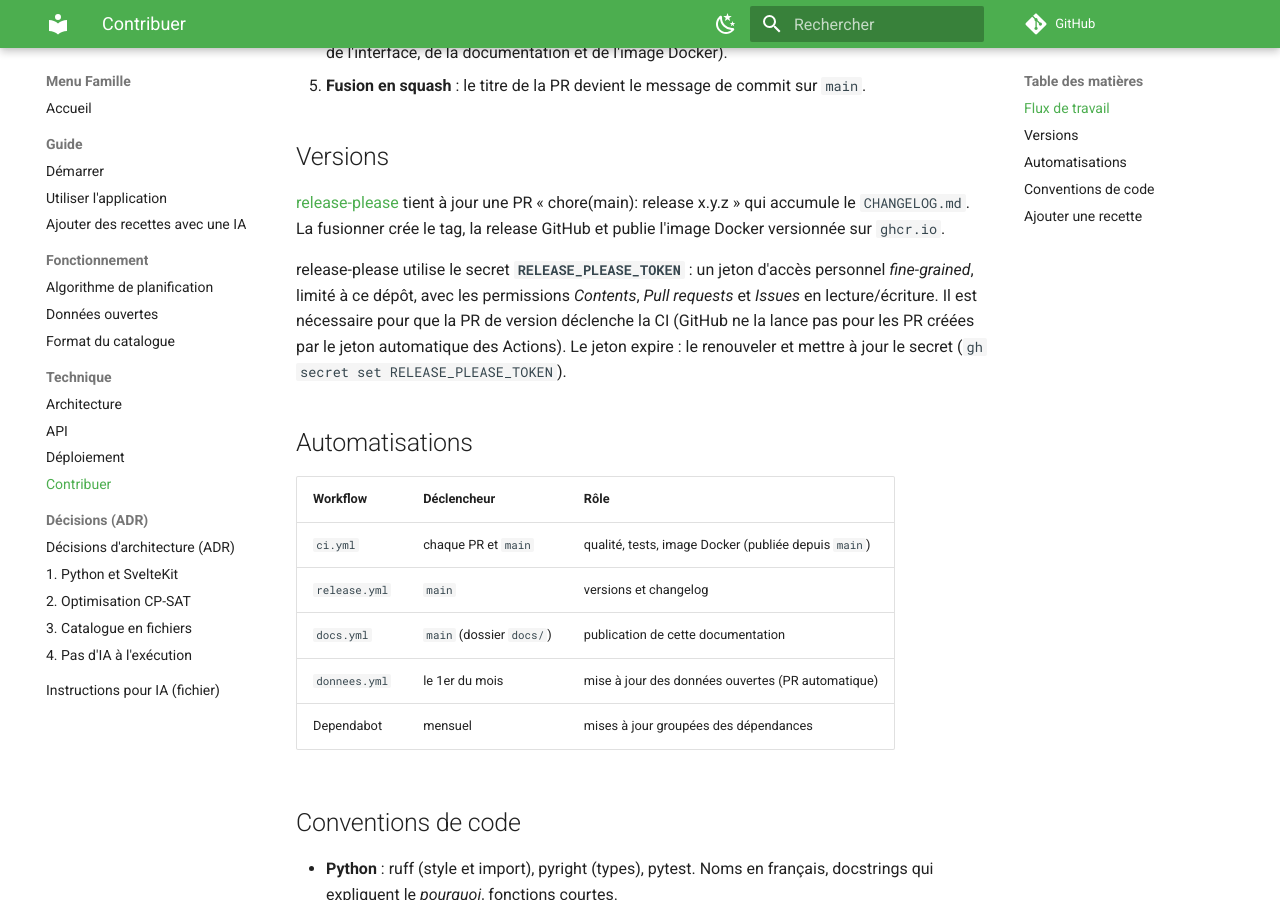
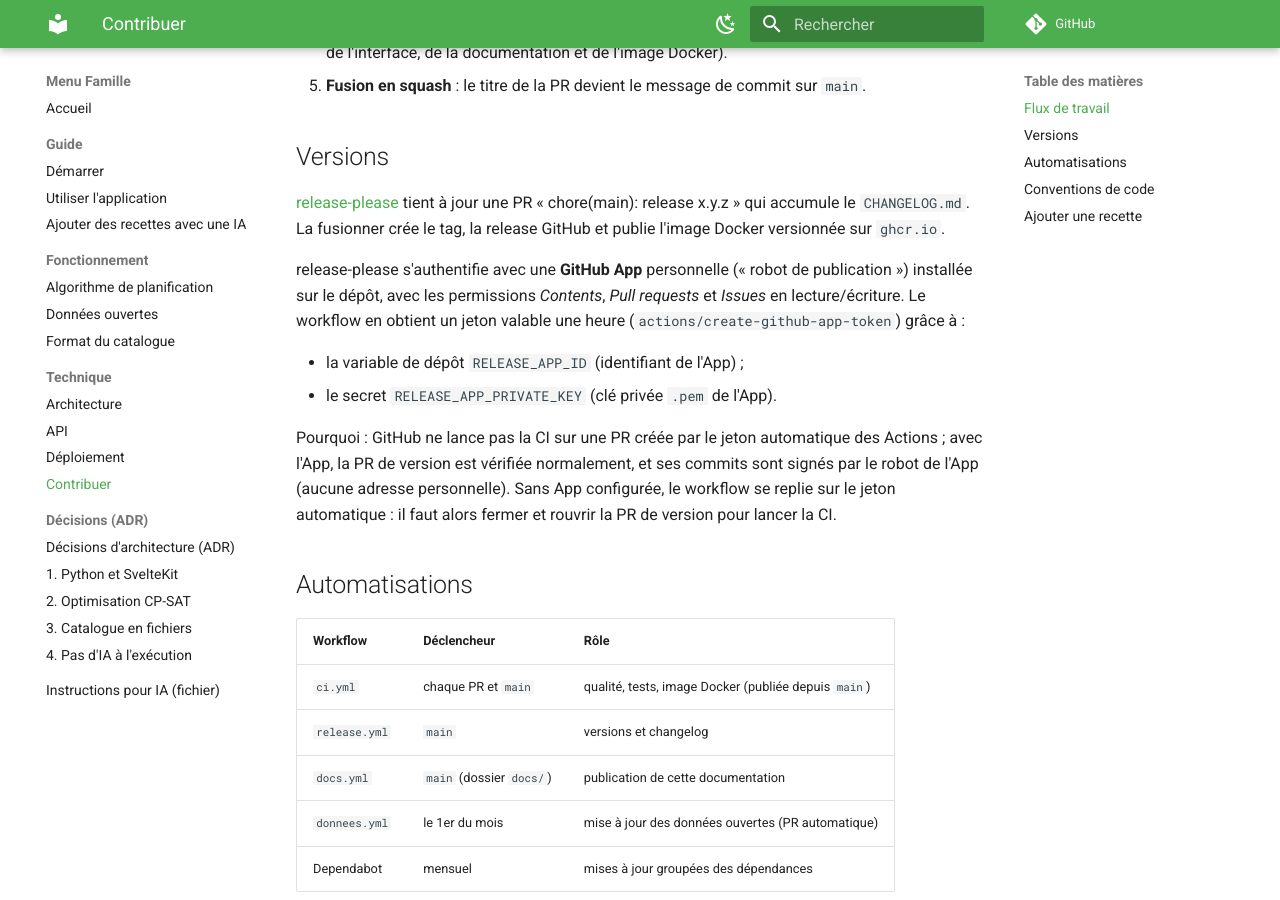
Before and after one commit to Skitourer/familly_meals_planner, an MkDocs documentation site: the page built from docs/contribuer.md, in a window 1280 px wide and 900 px high, scrolled down 777 px. Built offline with MkDocs 1.6.1 and Material for MkDocs 9.7.7, drawn with Linux system fonts in a browser that asks for light colours; comment, search, counter and statistics services are not loaded.

Commit message:
ci: release-please s'authentifie avec une GitHub App (#24)
Remplace le jeton personnel par une GitHub App (variable
`RELEASE_APP_ID`, secret `RELEASE_APP_PRIVATE_KEY`) ; repli sur
`GITHUB_TOKEN` tant qu'elle n'est pas configurée.

🤖 Generated with [Claude Code](https://claude.com/claude-code)

Co-authored-by: Claude Opus 5.5 <noreply@anthropic.com>

```diff
--- a/docs/contribuer.md
+++ b/docs/contribuer.md
@@ -36,11 +36,18 @@ gitGraph
 « chore(main): release x.y.z » qui accumule le `CHANGELOG.md`. La fusionner crée le tag, la
 release GitHub et publie l'image Docker versionnée sur `ghcr.io`.
 
-release-please utilise le secret **`RELEASE_PLEASE_TOKEN`** : un jeton d'accès personnel
-*fine-grained*, limité à ce dépôt, avec les permissions *Contents*, *Pull requests* et
-*Issues* en lecture/écriture. Il est nécessaire pour que la PR de version déclenche la CI
-(GitHub ne la lance pas pour les PR créées par le jeton automatique des Actions). Le jeton
-expire : le renouveler et mettre à jour le secret (`gh secret set RELEASE_PLEASE_TOKEN`).
+release-please s'authentifie avec une **GitHub App** personnelle (« robot de publication »)
+installée sur le dépôt, avec les permissions *Contents*, *Pull requests* et *Issues* en
+lecture/écriture. Le workflow en obtient un jeton valable une heure
+(`actions/create-github-app-token`) grâce à :
+
+- la variable de dépôt `RELEASE_APP_ID` (identifiant de l'App) ;
+- le secret `RELEASE_APP_PRIVATE_KEY` (clé privée `.pem` de l'App).
+
+Pourquoi : GitHub ne lance pas la CI sur une PR créée par le jeton automatique des
+Actions ; avec l'App, la PR de version est vérifiée normalement, et ses commits sont signés
+par le robot de l'App (aucune adresse personnelle). Sans App configurée, le workflow se replie
+sur le jeton automatique : il faut alors fermer et rouvrir la PR de version pour lancer la CI.
 
 ## Automatisations
 
```
Also changed, not shown: 1 other file.
